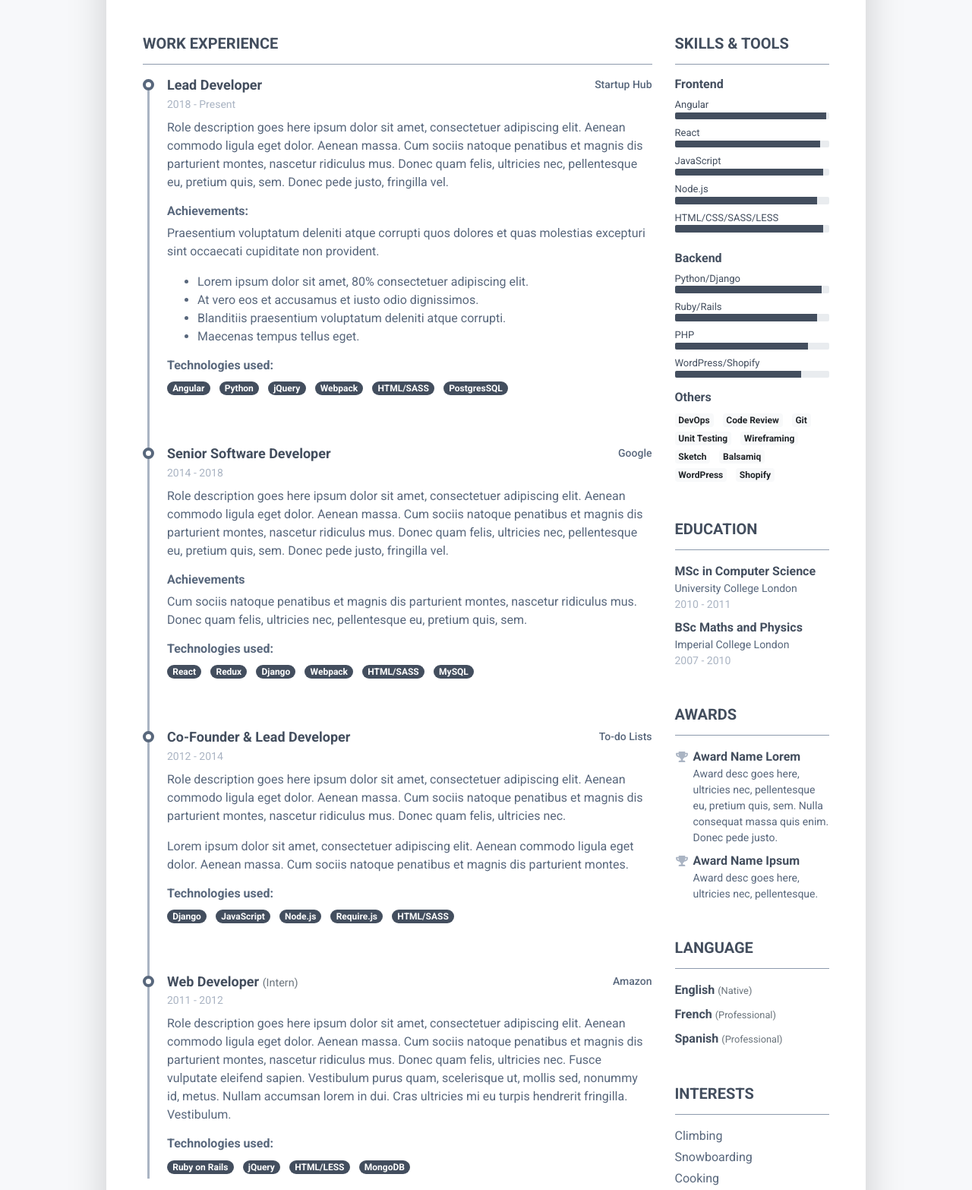
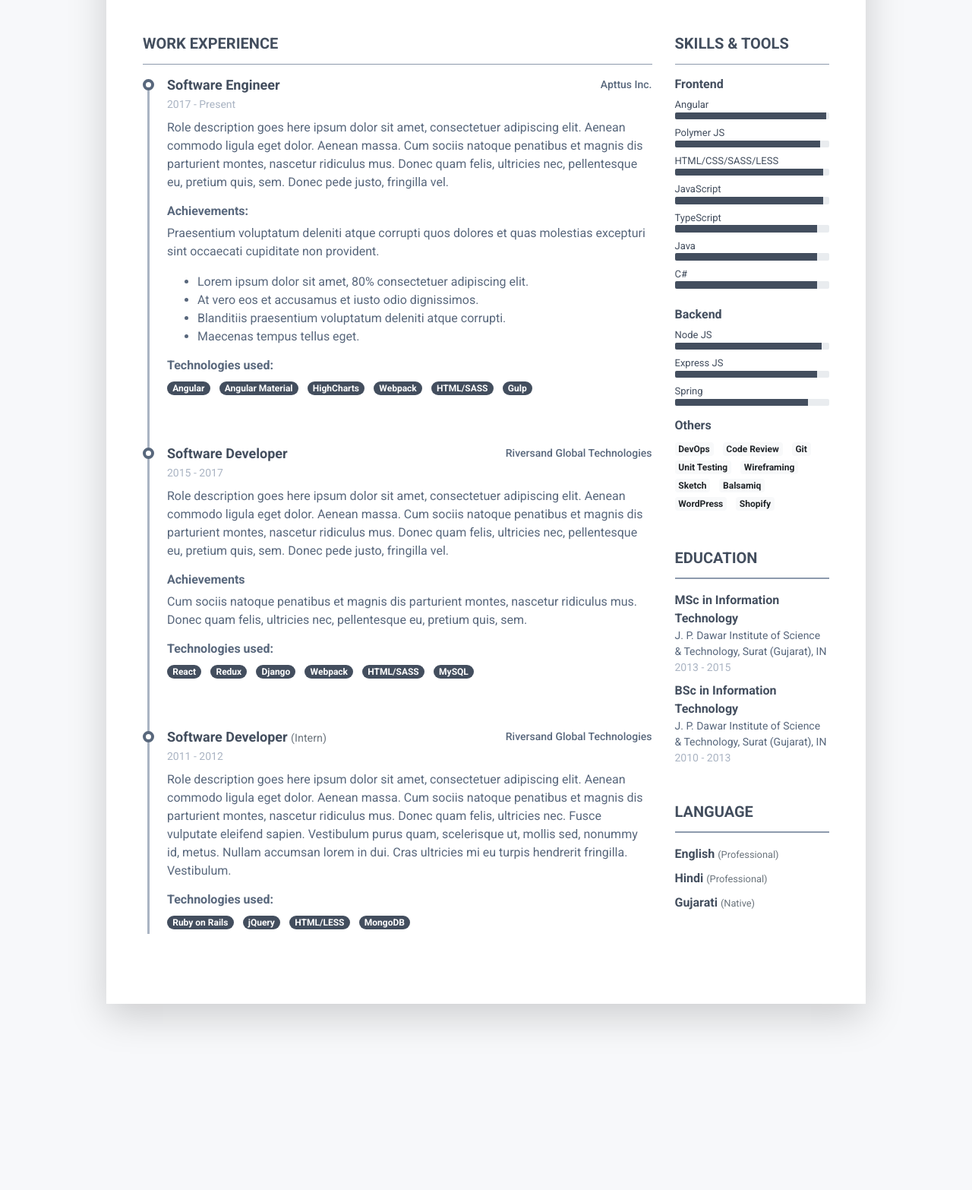
Before and after one commit to cmevawala/cmevawala.github.io, a plain HTML site: page index.html in a window 1280 px wide. Shown: the part 501-2067 px from the top of the page at 76% size. After the commit the page ends 1938 px from the top, so only its background shows below. Drawn offline with Linux system fonts and the light colour scheme.

Commit message:
Updated Skills and Removed Unnecessary Timelines

```diff
--- a/index.html
+++ b/index.html
@@ -108,11 +108,11 @@
 
                                         <div class="resume-timeline-item-header mb-2">
                                             <div class="d-flex flex-column flex-md-row">
-                                                <h3 class="resume-position-title font-weight-bold mb-1">Lead Developer</h3>
-                                                <div class="resume-company-name ml-auto">Startup Hub</div>
+                                                <h3 class="resume-position-title font-weight-bold mb-1">Software Engineer</h3>
+                                                <div class="resume-company-name ml-auto">Apttus Inc.</div>
                                             </div>
                                             <!--//row-->
-                                            <div class="resume-position-time">2018 - Present</div>
+                                            <div class="resume-position-time">2017 - Present</div>
                                         </div>
                                         <!--//resume-timeline-item-header-->
                                         <div class="resume-timeline-item-desc">
@@ -137,10 +137,10 @@
                                                     <span class="badge badge-primary badge-pill">Angular</span>
                                                 </li>
                                                 <li class="list-inline-item">
-                                                    <span class="badge badge-primary badge-pill">Python</span>
+                                                    <span class="badge badge-primary badge-pill">Angular Material</span>
                                                 </li>
                                                 <li class="list-inline-item">
-                                                    <span class="badge badge-primary badge-pill">jQuery</span>
+                                                    <span class="badge badge-primary badge-pill">HighCharts</span>
                                                 </li>
                                                 <li class="list-inline-item">
                                                     <span class="badge badge-primary badge-pill">Webpack</span>
@@ -149,7 +149,7 @@
                                                     <span class="badge badge-primary badge-pill">HTML/SASS</span>
                                                 </li>
                                                 <li class="list-inline-item">
-                                                    <span class="badge badge-primary badge-pill">PostgresSQL</span>
+                                                    <span class="badge badge-primary badge-pill">Gulp</span>
                                                 </li>
                                             </ul>
                                         </div>
@@ -162,11 +162,11 @@
 
                                         <div class="resume-timeline-item-header mb-2">
                                             <div class="d-flex flex-column flex-md-row">
-                                                <h3 class="resume-position-title font-weight-bold mb-1">Senior Software Developer</h3>
-                                                <div class="resume-company-name ml-auto">Google</div>
+                                                <h3 class="resume-position-title font-weight-bold mb-1">Software Developer</h3>
+                                                <div class="resume-company-name ml-auto">Riversand Global Technologies</div>
                                             </div>
                                             <!--//row-->
-                                            <div class="resume-position-time">2014 - 2018</div>
+                                            <div class="resume-position-time">2015 - 2017</div>
                                         </div>
                                         <!--//resume-timeline-item-header-->
                                         <div class="resume-timeline-item-desc">
@@ -206,58 +206,14 @@
                                     </article>
                                     <!--//resume-timeline-item-->
 
-                                    <article class="resume-timeline-item position-relative pb-5">
-
-                                        <div class="resume-timeline-item-header mb-2">
-                                            <div class="d-flex flex-column flex-md-row">
-                                                <h3 class="resume-position-title font-weight-bold mb-1">Co-Founder & Lead Developer</h3>
-                                                <div class="resume-company-name ml-auto">To-do Lists</div>
-                                            </div>
-                                            <!--//row-->
-                                            <div class="resume-position-time">2012 - 2014</div>
-                                        </div>
-                                        <!--//resume-timeline-item-header-->
-                                        <div class="resume-timeline-item-desc">
-                                            <p>Role description goes here ipsum dolor sit amet, consectetuer adipiscing elit.
-                                                Aenean commodo ligula eget dolor. Aenean massa. Cum sociis natoque penatibus
-                                                et magnis dis parturient montes, nascetur ridiculus mus. Donec quam felis,
-                                                ultricies nec.</p>
-                                            <p>Lorem ipsum dolor sit amet, consectetuer adipiscing elit. Aenean commodo ligula
-                                                eget dolor. Aenean massa. Cum sociis natoque penatibus et magnis dis parturient
-                                                montes.
-                                            </p>
-                                            <h4 class="resume-timeline-item-desc-heading font-weight-bold">Technologies used:</h4>
-                                            <ul class="list-inline">
-                                                <li class="list-inline-item">
-                                                    <span class="badge badge-primary badge-pill">Django</span>
-                                                </li>
-                                                <li class="list-inline-item">
-                                                    <span class="badge badge-primary badge-pill">JavaScript</span>
-                                                </li>
-                                                <li class="list-inline-item">
-                                                    <span class="badge badge-primary badge-pill">Node.js</span>
-                                                </li>
-                                                <li class="list-inline-item">
-                                                    <span class="badge badge-primary badge-pill">Require.js</span>
-                                                </li>
-                                                <li class="list-inline-item">
-                                                    <span class="badge badge-primary badge-pill">HTML/SASS</span>
-                                                </li>
-                                            </ul>
-                                        </div>
-                                        <!--//resume-timeline-item-desc-->
-
-                                    </article>
-                                    <!--//resume-timeline-item-->
-
                                     <article class="resume-timeline-item position-relative">
 
                                         <div class="resume-timeline-item-header mb-2">
                                             <div class="d-flex flex-column flex-md-row">
-                                                <h3 class="resume-position-title font-weight-bold mb-1">Web Developer
+                                                <h3 class="resume-position-title font-weight-bold mb-1">Software Developer
                                                     <small class="text-muted">(Intern)</small>
                                                 </h3>
-                                                <div class="resume-company-name ml-auto">Amazon</div>
+                                                <div class="resume-company-name ml-auto">Riversand Global Technologies</div>
                                             </div>
                                             <!--//row-->
                                             <div class="resume-position-time">2011 - 2012</div>
@@ -295,11 +251,6 @@
                                 </div>
                                 <!--//resume-timeline-->
 
-
-
-
-
-
                             </div>
                         </section>
                         <!--//experience-section-->
@@ -319,9 +270,16 @@
                                             </div>
                                         </li>
                                         <li class="mb-2">
-                                            <div class="resume-skill-name">React</div>
+                                            <div class="resume-skill-name">Polymer JS</div>
                                             <div class="progress resume-progress">
                                                 <div class="progress-bar theme-progress-bar-dark" role="progressbar" style="width: 94%" aria-valuenow="25" aria-valuemin="0"
+                                                    aria-valuemax="100"></div>
+                                            </div>
+                                        </li>
+                                        <li class="mb-2">
+                                            <div class="resume-skill-name">HTML/CSS/SASS/LESS</div>
+                                            <div class="progress resume-progress">
+                                                <div class="progress-bar theme-progress-bar-dark" role="progressbar" style="width: 96%" aria-valuenow="25" aria-valuemin="0"
                                                     aria-valuemax="100"></div>
                                             </div>
                                         </li>
@@ -332,18 +290,24 @@
                                                     aria-valuemax="100"></div>
                                             </div>
                                         </li>
-
                                         <li class="mb-2">
-                                            <div class="resume-skill-name">Node.js</div>
+                                            <div class="resume-skill-name">TypeScript</div>
                                             <div class="progress resume-progress">
                                                 <div class="progress-bar theme-progress-bar-dark" role="progressbar" style="width: 92%" aria-valuenow="25" aria-valuemin="0"
                                                     aria-valuemax="100"></div>
                                             </div>
                                         </li>
                                         <li class="mb-2">
-                                            <div class="resume-skill-name">HTML/CSS/SASS/LESS</div>
+                                            <div class="resume-skill-name">Java</div>
                                             <div class="progress resume-progress">
-                                                <div class="progress-bar theme-progress-bar-dark" role="progressbar" style="width: 96%" aria-valuenow="25" aria-valuemin="0"
+                                                <div class="progress-bar theme-progress-bar-dark" role="progressbar" style="width: 92%" aria-valuenow="25" aria-valuemin="0"
+                                                    aria-valuemax="100"></div>
+                                            </div>
+                                        </li>
+                                        <li class="mb-2">
+                                            <div class="resume-skill-name">C#</div>
+                                            <div class="progress resume-progress">
+                                                <div class="progress-bar theme-progress-bar-dark" role="progressbar" style="width: 92%" aria-valuenow="25" aria-valuemin="0"
                                                     aria-valuemax="100"></div>
                                             </div>
                                         </li>
@@ -355,30 +319,23 @@
                                     <h4 class="resume-skills-cat font-weight-bold">Backend</h4>
                                     <ul class="list-unstyled">
                                         <li class="mb-2">
-                                            <div class="resume-skill-name">Python/Django</div>
+                                            <div class="resume-skill-name">Node JS</div>
                                             <div class="progress resume-progress">
                                                 <div class="progress-bar theme-progress-bar-dark" role="progressbar" style="width: 95%" aria-valuenow="25" aria-valuemin="0"
                                                     aria-valuemax="100"></div>
                                             </div>
                                         </li>
                                         <li class="mb-2">
-                                            <div class="resume-skill-name">Ruby/Rails</div>
+                                            <div class="resume-skill-name">Express JS</div>
                                             <div class="progress resume-progress">
                                                 <div class="progress-bar theme-progress-bar-dark" role="progressbar" style="width: 92%" aria-valuenow="25" aria-valuemin="0"
                                                     aria-valuemax="100"></div>
                                             </div>
                                         </li>
                                         <li class="mb-2">
-                                            <div class="resume-skill-name">PHP</div>
+                                            <div class="resume-skill-name">Spring</div>
                                             <div class="progress resume-progress">
                                                 <div class="progress-bar theme-progress-bar-dark" role="progressbar" style="width: 86%" aria-valuenow="25" aria-valuemin="0"
-                                                    aria-valuemax="100"></div>
-                                            </div>
-                                        </li>
-                                        <li class="mb-2">
-                                            <div class="resume-skill-name">WordPress/Shopify</div>
-                                            <div class="progress resume-progress">
-                                                <div class="progress-bar theme-progress-bar-dark" role="progressbar" style="width: 82%" aria-valuenow="25" aria-valuemin="0"
                                                     aria-valuemax="100"></div>
                                             </div>
                                         </li>
@@ -428,37 +385,20 @@
                             <div class="resume-section-content">
                                 <ul class="list-unstyled">
                                     <li class="mb-2">
-                                        <div class="resume-degree font-weight-bold">MSc in Computer Science</div>
-                                        <div class="resume-degree-org">University College London</div>
-                                        <div class="resume-degree-time">2010 - 2011</div>
+                                        <div class="resume-degree font-weight-bold">MSc in Information Technology</div>
+                                        <div class="resume-degree-org">J. P. Dawar Institute of Science & Technology, Surat (Gujarat), IN</div>
+                                        <div class="resume-degree-time">2013 - 2015</div>
                                     </li>
                                     <li>
-                                        <div class="resume-degree font-weight-bold">BSc Maths and Physics</div>
-                                        <div class="resume-degree-org">Imperial College London</div>
-                                        <div class="resume-degree-time">2007 - 2010</div>
+                                        <div class="resume-degree font-weight-bold">BSc in Information Technology</div>
+                                        <div class="resume-degree-org">J. P. Dawar Institute of Science & Technology, Surat (Gujarat), IN</div>
+                                        <div class="resume-degree-time">2010 - 2013</div>
                                     </li>
                                 </ul>
                             </div>
                         </section>
                         <!--//education-section-->
-                        <section class="resume-section reference-section mb-5">
-                            <h2 class="resume-section-title text-uppercase font-weight-bold pb-3 mb-3">Awards</h2>
-                            <div class="resume-section-content">
-                                <ul class="list-unstyled resume-awards-list">
-                                    <li class="mb-2 pl-4 position-relative">
-                                        <i class="resume-award-icon fas fa-trophy position-absolute" data-fa-transform="shrink-2"></i>
-                                        <div class="resume-award-name">Award Name Lorem</div>
-                                        <div class="resume-award-desc">Award desc goes here, ultricies nec, pellentesque eu, pretium quis, sem. Nulla consequat
-                                            massa quis enim. Donec pede justo.</div>
-                                    </li>
-                                    <li class="mb-0 pl-4 position-relative">
-                                        <i class="resume-award-icon fas fa-trophy position-absolute" data-fa-transform="shrink-2"></i>
-                                        <div class="resume-award-name">Award Name Ipsum</div>
-                                        <div class="resume-award-desc">Award desc goes here, ultricies nec, pellentesque.</div>
-                                    </li>
-                                </ul>
-                            </div>
-                        </section>
+
                         <!--//interests-section-->
                         <section class="resume-section language-section mb-5">
                             <h2 class="resume-section-title text-uppercase font-weight-bold pb-3 mb-3">Language</h2>
@@ -466,31 +406,20 @@
                                 <ul class="list-unstyled resume-lang-list">
                                     <li class="mb-2">
                                         <span class="resume-lang-name font-weight-bold">English</span>
-                                        <small class="text-muted font-weight-normal">(Native)</small>
+                                        <small class="text-muted font-weight-normal">(Professional)</small>
                                     </li>
                                     <li class="mb-2 align-middle">
-                                        <span class="resume-lang-name font-weight-bold">French</span>
+                                        <span class="resume-lang-name font-weight-bold">Hindi</span>
                                         <small class="text-muted font-weight-normal">(Professional)</small>
                                     </li>
                                     <li>
-                                        <span class="resume-lang-name font-weight-bold">Spanish</span>
-                                        <small class="text-muted font-weight-normal">(Professional)</small>
+                                        <span class="resume-lang-name font-weight-bold">Gujarati</span>
+                                        <small class="text-muted font-weight-normal">(Native)</small>
                                     </li>
                                 </ul>
                             </div>
                         </section>
-                        <!--//language-section-->
-                        <section class="resume-section interests-section mb-5">
-                            <h2 class="resume-section-title text-uppercase font-weight-bold pb-3 mb-3">Interests</h2>
-                            <div class="resume-section-content">
-                                <ul class="list-unstyled">
-                                    <li class="mb-1">Climbing</li>
-                                    <li class="mb-1">Snowboarding</li>
-                                    <li class="mb-1">Cooking</li>
-                                </ul>
-                            </div>
-                        </section>
-                        <!--//interests-section-->
+
 
                     </div>
                 </div>
@@ -505,12 +434,10 @@
 
     <footer class="footer text-center pt-2 pb-5">
         <!--/* This template is released under the Creative Commons Attribution 3.0 License. Please keep the attribution link below when using for your own project. Thank you for your support. :) If you'd like to use the template without the attribution, you can buy the commercial license via our website: themes.3rdwavemedia.com */-->
-        <small class="copyright">Designed with
+        <!-- <small class="copyright">Designed with
             <i class="fas fa-heart"></i> by
-            <a href="http://themes.3rdwavemedia.com" target="_blank">Xiaoying Riley</a> for developers</small>
+            <a href="http://themes.3rdwavemedia.com" target="_blank">Xiaoying Riley</a> for developers</small> -->
     </footer>
-
-
 
 </body>
 
```
Also changed, not shown: temp.html (added, +77 -0 lines).
